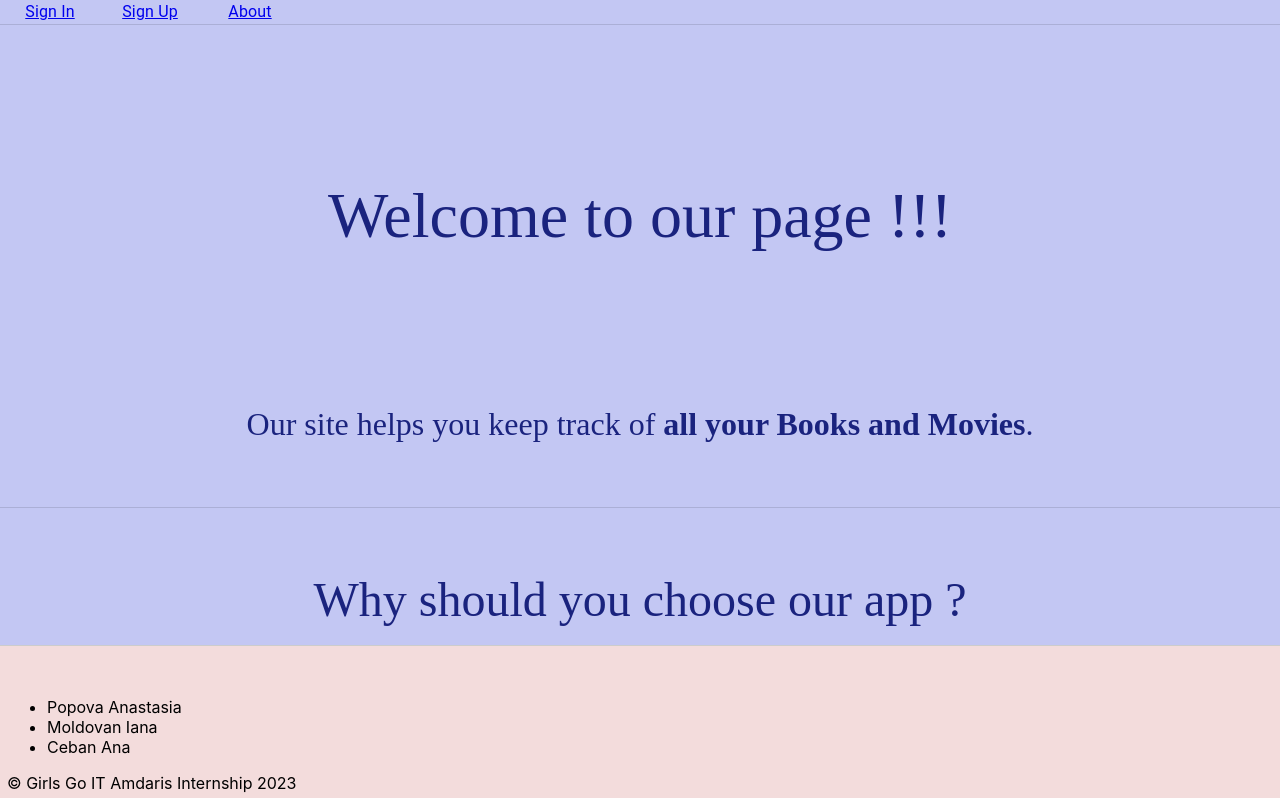
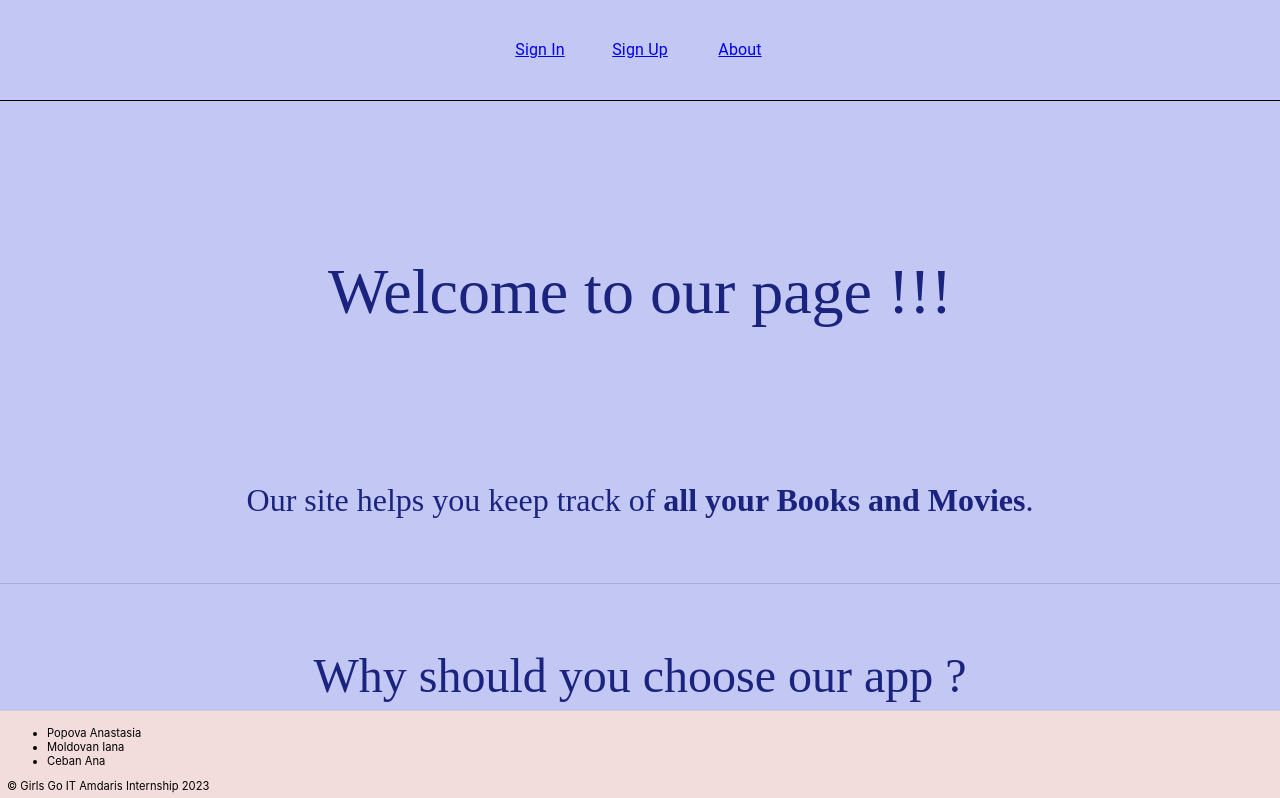
Before and after one commit to nastea19/amdaris_ggit, a React (Create React App) app in the folder amdaris-ggit-app/: page / in a window 1280 px wide. Shown: the top 798 px of the page. Built offline with nearby package versions, Linux system fonts and the light colour scheme.

Commit message:
Display pictures

```diff
--- a/amdaris-ggit-app/src/App.css
+++ b/amdaris-ggit-app/src/App.css
@@ -5,24 +5,23 @@ Source Sans Pro
 pairing serif and sans serif
  */
 
- body {
-  background-color: #C3C7F3;
+body {
+  background-color: #c3c7f3;
+  margin-top: 100px;
+  margin-bottom: 100px;
 }
 
 .all {
-  background-color: #C3C7F3;
-
+  background-color: #c3c7f3;
 }
 
 .books-table {
-  background-color: #C8A8E9;
+  background-color: #c8a8e9;
   border: 2px solid black;
   padding: 5px;
   font-family: "Libre Baskerville, serif";
   font-weight: bold;
 }
-
-
 
 .App-header {
   background-color: #282c34;
@@ -46,9 +45,26 @@ pairing serif and sans serif
   border-top: 1px solid #ccc;
   padding: 7px;
   z-index: 100;
-  /* text-align: center; */
+  font-size: 0.7em;
+  height: 75px;
 }
 
+.header {
+  height: 55px;
+  background-color: #c3c7f3;
+  border-bottom-width: 1px;
+  border-bottom-style: solid;
+
+  position: fixed;
+  top: 0;
+  left: 0;
+  right: 0;
+  z-index: 100;
+
+  display: grid;
+  height: 100px;
+  place-items: center;
+}
 
 .form-container {
   display: flex;
@@ -56,7 +72,7 @@ pairing serif and sans serif
   align-items: center;
   padding: 16px;
   font-family: "Libre Baskerville, serif";
-  background-color: #E3AADD;
+  background-color: #e3aadd;
   border-radius: 8px; /* Rounded corners */
   box-shadow: 0 0 5px rgba(0, 0, 0, 0.2); /* Box shadow */
   max-width: 300px; /* Maximum width */
@@ -69,16 +85,14 @@ input[type="text"],
 input[type="email"],
 input[type="password"],
 input[type="number"],
-.text-input
- {
+.text-input {
   margin-bottom: 10px;
   border-radius: 8px;
-  background-color: #F4E7FB;
+  background-color: #f4e7fb;
   padding: 8px;
   box-shadow: 0 0 5px rgba(0, 0, 0, 0.2);
   margin-left: 20px;
   margin-right: 30px;
-
 }
 
 label {
@@ -89,7 +103,7 @@ label {
 .text-input {
   margin-bottom: 10px; /* Add some margin at the bottom of input elements */
   border-radius: 8px; /* Make the input fields slightly rounder */
-  background-color: #F4E7FB; /* Add a background color */
+  background-color: #f4e7fb; /* Add a background color */
   padding: 8px; /* Add padding to the input fields */
   box-shadow: 0 0 5px rgba(0, 0, 0, 0.2); /* Add a box shadow */
   margin-left: 20px;
@@ -97,7 +111,7 @@ label {
 }
 
 button[type="submit"] {
-  background-color: #C3C7F3; /* Add a background color */
+  background-color: #c3c7f3; /* Add a background color */
   border: none; /* Remove the button border */
   color: white; /* Text color */
   padding: 10px 20px; /* Padding for better button appearance */
@@ -112,13 +126,12 @@ button[type="submit"] {
 }
 
 button[type="submit"]:hover {
-  background-color: #C8A8E9; /* Change the background color on hover */
+  background-color: #c8a8e9; /* Change the background color on hover */
 }
 
 .input-pair {
   display: flex;
   flex-direction: column;
-
 }
 /*
 .input-column {
@@ -127,11 +140,12 @@ button[type="submit"]:hover {
 
 .bookcard {
   display: flex;
+  justify-content: space-between;
   flex-direction: row; /* Set to "row" for horizontal line */
   align-items: stretch; /* Add this line to make all items have the same height */
   font-family: "Libre Baskerville, serif";
   margin: 30px; /* Add margin for space between items */
-  background-color: #E3AADD;
+  background-color: #e3aadd;
 }
 
 .bookcardspacing {
@@ -144,8 +158,7 @@ button[type="submit"]:hover {
 }
 
 BookCard {
-  background-color: #F3DCDC;
-
+  background-color: #f3dcdc;
 }
 label {
   display: block;
--- a/amdaris-ggit-app/src/components/book-card.tsx
+++ b/amdaris-ggit-app/src/components/book-card.tsx
@@ -1,9 +1,9 @@
-import React from 'react';
-import Card from '@mui/material/Card';
-import CardHeader from '@mui/material/CardHeader';
-import CardMedia from '@mui/material/CardMedia';
-import CardContent from '@mui/material/CardContent';
-import Typography from '@mui/material/Typography';
+import React from "react";
+import Card from "@mui/material/Card";
+import CardHeader from "@mui/material/CardHeader";
+import CardMedia from "@mui/material/CardMedia";
+import CardContent from "@mui/material/CardContent";
+import Typography from "@mui/material/Typography";
 
 interface BookCardProps {
   title: string;
@@ -23,7 +23,7 @@ const BookCard: React.FC<BookCardProps> = ({
   return (
     <Card sx={{ maxWidth: 345 }}>
       <CardHeader title={title} subheader={subheader} />
-      <CardMedia component="img" height="194" image={image} alt={alt} />
+      <CardMedia component="img" image={image} alt={alt} />
       <CardContent>
         <Typography variant="body2" color="text.secondary">
           {description}
--- a/amdaris-ggit-app/src/components/books.tsx
+++ b/amdaris-ggit-app/src/components/books.tsx
@@ -1,5 +1,5 @@
 import React from "react";
-import "../App.css"
+import "../App.css";
 import Tabs from "@mui/material/Tabs";
 import Tab from "@mui/material/Tab";
 import Box from "@mui/material/Box";
@@ -39,24 +39,12 @@ export default function Books() {
 
   return (
     <Box>
-      <BookTable
-        books={rowBooks}
-        onAddBook={(newBook: Book) => {
-          inProgressBooks.push(newBook);
-          setLength(booksLength + 1);
-          addBook(newBook);
-        }}
-        booksLength={booksLength}
-        onEditBook={(book: Book, bookId: number) => {
-          updateBook(bookId, book);
-        }}
-      />
       <div className="bookcard">
         <div className="bookcardspacing">
           <BookCard
             title="It Ends with Us"
             subheader="Colleen Hoover, 2016"
-            image="/images/itendswithus.jpeg"
+            image="https://github.com/nastea19/amdaris_ggit/blob/55e838ace9a51d5b3394692bea2970ed927ed63f/amdaris-ggit-app/src/images/itendswithus.jpeg?raw=true"
             alt="It Ends with Us"
             description="Lily hasn't always had it easy, but that's never stopped her from working hard for the life she wants. She's come a long way from the small town in Maine where she grew up — she graduated from college, moved to Boston, and started her own business. So when she feels a spark with a gorgeous neurosurgeon named Ryle Kincaid, everything in Lily's life suddenly seems almost too good to be true."
           />
@@ -66,7 +54,7 @@ export default function Books() {
           <BookCard
             title="Book Lovers"
             subheader="Emily Henry, 2022"
-            image="/images/booklovers.jpeg"
+            image="https://github.com/nastea19/amdaris_ggit/blob/55e838ace9a51d5b3394692bea2970ed927ed63f/amdaris-ggit-app/src/images/booklovers.jpeg?raw=true"
             alt="Book Lovers"
             description="Nora Stephens' life is books—she's read them all—and she is not that type of heroine. Not the plucky one, not the laidback dream girl, and especially not the sweetheart. In fact, the only people Nora is a heroine for are her clients, for whom she lands enormous deals as a cutthroat literary agent, and her beloved little sister Libby."
           />
@@ -76,7 +64,7 @@ export default function Books() {
           <BookCard
             title="Love on the Brain"
             subheader="Ali Hazelwood, 2022"
-            image="/images/loveontheb.jpeg"
+            image="https://github.com/nastea19/amdaris_ggit/blob/55e838ace9a51d5b3394692bea2970ed927ed63f/amdaris-ggit-app/src/images/loveontheb.jpeg?raw=true"
             alt="Love on the Brain"
             description="Bee Königswasser lives by a simple code: What would Marie Curie do? If NASA offered her the lead on a neuroengineering project - a literal dream come true - Marie would accept without hesitation. Duh. But the mother of modern physics never had to co-lead with Levi Ward."
           />
@@ -86,13 +74,19 @@ export default function Books() {
           <BookCard
             title="Red, White & Royal Blue"
             subheader="Casey McQuiston, 2019"
-            image="/images/rwrb.jpeg"
+            image="https://github.com/nastea19/amdaris_ggit/blob/55e838ace9a51d5b3394692bea2970ed927ed63f/amdaris-ggit-app/src/images/rwrb.jpeg?raw=true"
             alt="Red, White & Royal Blue"
             description="First Son Alex Claremont-Diaz is the closest thing to a prince this side of the Atlantic. With his intrepid sister and the Veep's genius granddaughter, they're the White House Trio, a beautiful millennial marketing strategy for his mother, President Ellen Claremont. International socialite duties do have downsides—namely, when photos of a confrontation with his longtime nemesis Prince Henry at a royal wedding leak to the tabloids and threaten American/British relations. The plan for damage control: staging a fake friendship between the First Son and the Prince."
           />
         </div>
       </div>
-
+      <div
+        style={{
+          display: "flex",
+          flexDirection: "column",
+          alignItems: "center",
+        }}
+      >
         <Tabs
           value={value}
           onChange={handleChange}
@@ -109,6 +103,19 @@ export default function Books() {
           <Tab value="finished" label="Finished" />
           <Tab value="inPlan" label="In plan" />
         </Tabs>
+      </div>
+      <BookTable
+        books={rowBooks}
+        onAddBook={(newBook: Book) => {
+          inProgressBooks.push(newBook);
+          setLength(booksLength + 1);
+          addBook(newBook);
+        }}
+        booksLength={booksLength}
+        onEditBook={(book: Book, bookId: number) => {
+          updateBook(bookId, book);
+        }}
+      />
     </Box>
   );
 }
```
Also changed, not shown: amdaris-ggit-app/src/components/movies.tsx (+4 -4 lines). Lines whose indentation alone changed are shown as unchanged.
